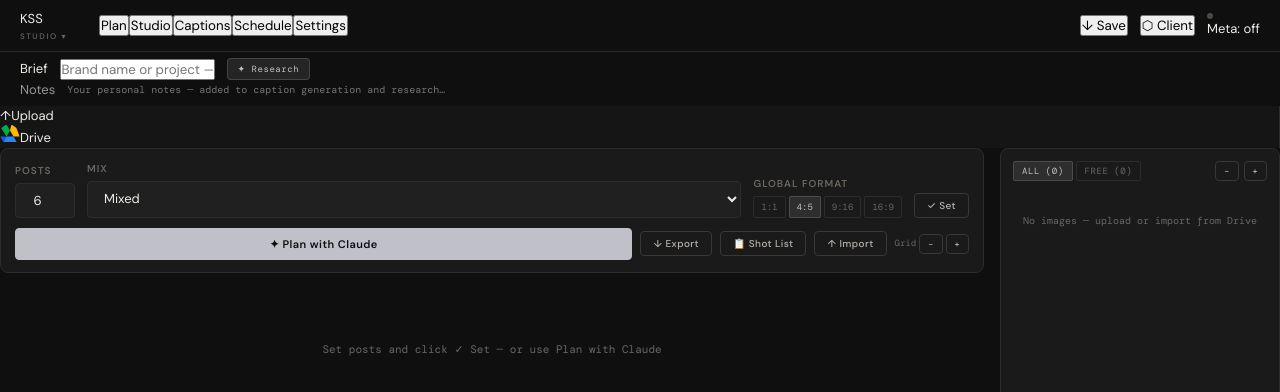
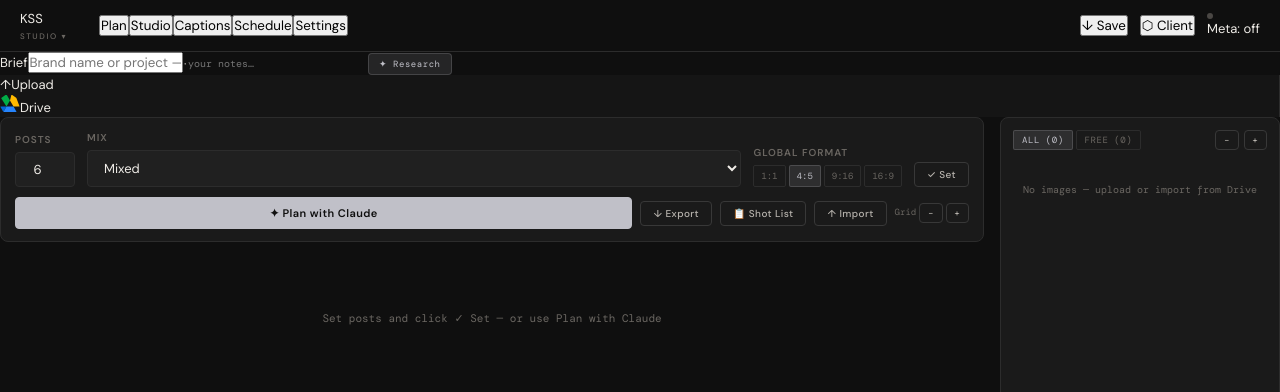
Before and after one commit to kshetejsareen-pixel/kss-studio-v2, a React (Vite) app: page / in a window 1280 px wide. Shown: the top 392 px of the page. Built offline with nearby package versions, Linux system fonts and the light colour scheme; a web font is replaced by a local one.

Commit message:
fix: brief bar layout — notes inline, preserve shell grid

```diff
--- a/src/App.jsx
+++ b/src/App.jsx
@@ -216,8 +216,7 @@ function AppInner() {
       </header>
 
       {/* ── BRIEF BAR ── */}
-      <div className="brief-bar" style={{ flexDirection: 'column', height: 'auto', padding: '6px 20px', gap: 4 }}>
-        <div style={{ display: 'flex', alignItems: 'center', gap: 12, width: '100%' }}>
+      <div className="brief-bar">
         <span className="brief-label">Brief</span>
         <input
           className="brief-input"
@@ -225,20 +224,17 @@ function AppInner() {
           onChange={e => handleContextChange(e.target.value)}
           placeholder="Brand name or project — e.g. RAVOH, luxury furniture, Delhi…"
         />
+        <span style={{ color: 'var(--text-3)', fontSize: 9, fontFamily: 'var(--font-mono)', flexShrink: 0 }}>·</span>
+        <input
+          style={{ width: 180, flexShrink: 0, background: 'none', border: 'none', color: 'var(--text-3)', fontFamily: 'var(--font-mono)', fontSize: 10, outline: 'none' }}
+          value={notes}
+          onChange={e => setNotes(e.target.value)}
+          placeholder="your notes…"
+        />
         <button className="research-btn" onClick={handleResearch} disabled={researching}>
           {researching ? <span className="spin" /> : '✦'} Research
         </button>
         {synced && contextDraft && <span className="synced-tag">synced</span>}
-        </div>
-        <div style={{ display: 'flex', alignItems: 'center', gap: 12, width: '100%' }}>
-          <span className="brief-label" style={{ opacity: .6 }}>Notes</span>
-          <input
-            style={{ flex: 1, background: 'none', border: 'none', color: 'var(--text-2)', fontFamily: 'var(--font-mono)', fontSize: 10, outline: 'none' }}
-            value={notes}
-            onChange={e => setNotes(e.target.value)}
-            placeholder="Your personal notes — added to caption generation and research…"
-          />
-        </div>
       </div>
 
       {/* ── MAIN ── */}
```
Lines whose indentation alone changed are shown as unchanged.
